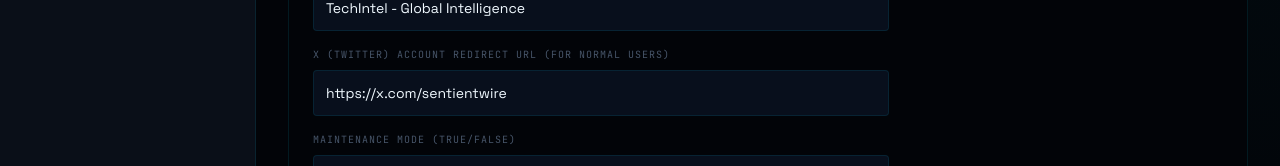
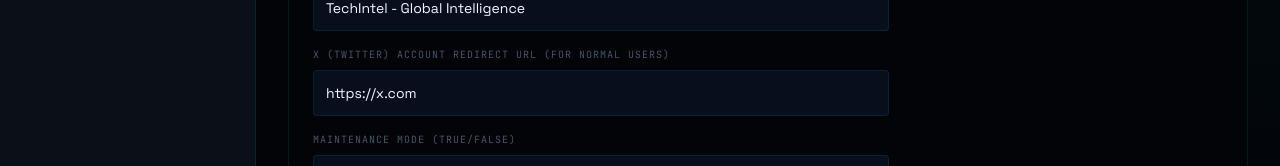
Before and after one commit to ebubekirkizil/sentientwire, a Next.js app: page /en/admin/settings in a window 1280 px wide. Shown: the part 224-390 px from the top of the page. Built offline with nearby package versions, Linux system fonts and the light colour scheme; no server answers; the database is empty.

Commit message:
fix: change default redirect URL to generic x.com instead of hardcoded username

```diff
--- a/src/app/[locale]/admin/settings/page.tsx
+++ b/src/app/[locale]/admin/settings/page.tsx
@@ -60,8 +60,8 @@
               <label className="font-mono text-[10px] text-[var(--text-muted)] tracking-widest uppercase">X (TWITTER) ACCOUNT REDIRECT URL (FOR NORMAL USERS)</label>
               <input
                 name="x_account_url"
-                defaultValue={settings.x_account_url || "https://x.com/sentientwire"}
-                placeholder="https://x.com/sentientwire"
+                defaultValue={settings.x_account_url || "https://x.com"}
+                placeholder="https://x.com/yourusername"
                 className="bg-[var(--bg-card)] border border-[var(--border-subtle)] rounded p-3 text-[var(--text-primary)] outline-none focus:border-[var(--cyan-dim)] font-sans text-sm"
               />
             </div>
--- a/src/app/[locale]/news/[id]/page.tsx
+++ b/src/app/[locale]/news/[id]/page.tsx
@@ -80,7 +80,7 @@
   const isAdmin = authCookie && authCookie.value === 'admin_granted';
 
   if (!isAdmin) {
-    let redirectUrl = 'https://x.com/sentientwire';
+    let redirectUrl = 'https://x.com';
     try {
       const rs = await db.execute({
         sql: "SELECT value FROM SiteSettings WHERE key = 'x_account_url'",
```
